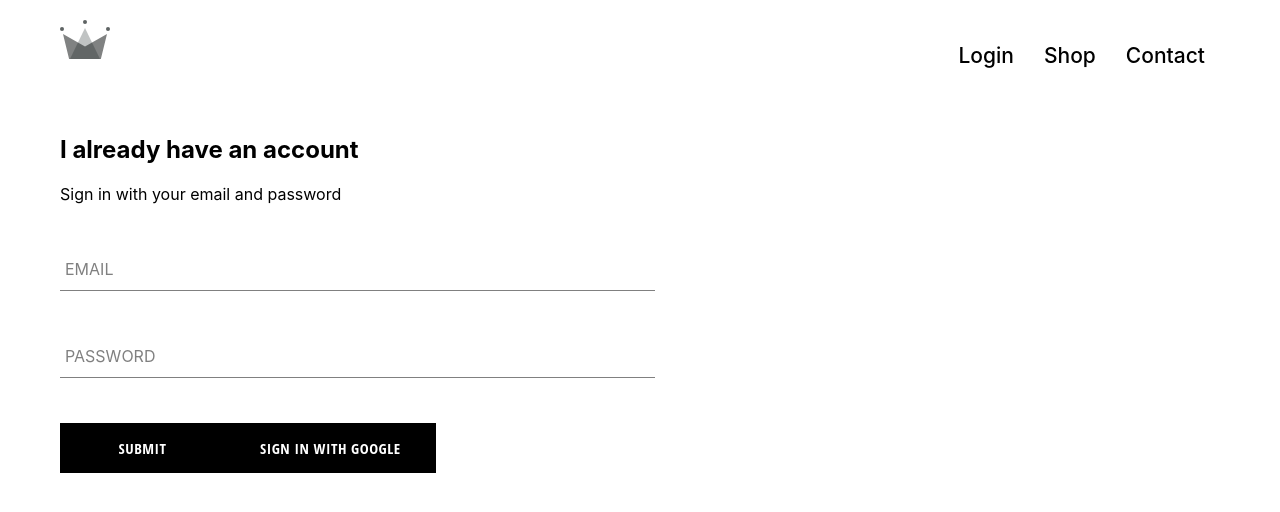
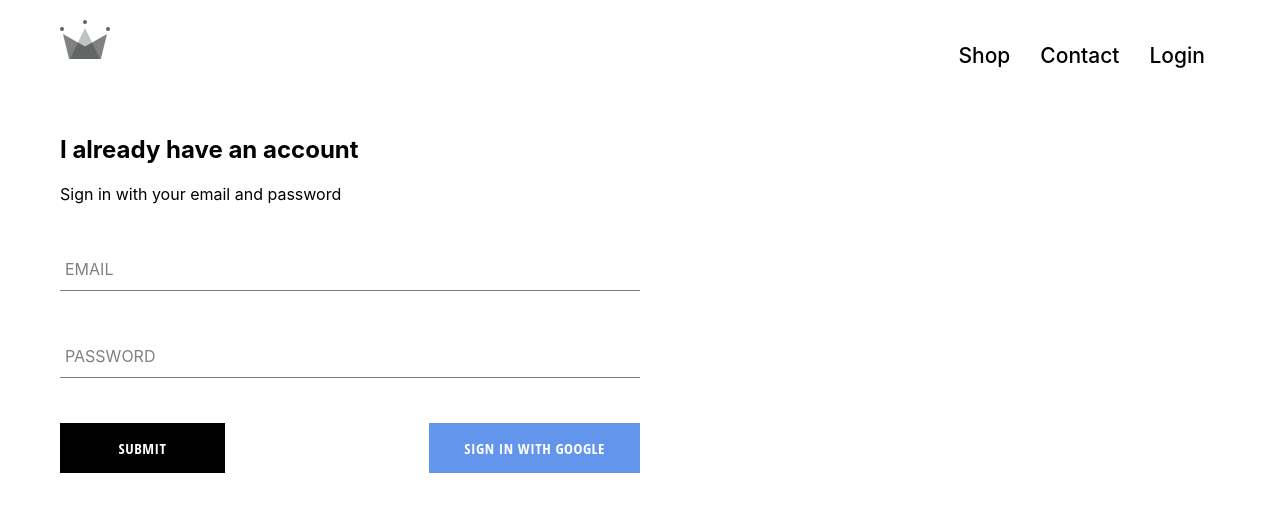
Before and after one commit to shubgupta/shopping, a React (Create React App) app: page /login in a window 1280 px wide. Shown: the top 512 px of the page. Built offline with nearby package versions, Linux system fonts and the light colour scheme; no server answers.

Commit message:
Implemented Sign Out Functionality

```diff
--- a/src/App.css
+++ b/src/App.css
@@ -1,4 +1,7 @@
-
+* {
+  padding: 0 auto;
+  box-sizing: border-box;
+}
 .App {
   padding: 20px 60px;
 }
--- a/src/App.js
+++ b/src/App.js
@@ -6,11 +6,31 @@
 import ShopPage from './pages/shop/shop';
 import Header from './components/header/header.jsx'
 import SignInSignUp from './pages/signInSignUp/signInSignUp.jsx';
+import { auth } from './firebase/firebase-utils'
+class App extends React.Component {
+  constructor() {
+    super();
+    this.state = {
+      currentUser: null
+    }
+  }
+  unsubscribeFromAuth = null
+  componentDidMount() {
+    this.unsubscribeFromAuth = auth.onAuthStateChanged(user => {
+      this.setState({
+        currentUser: user
+      })
 
-function App() {
+      console.log(user)
+    })
+  }
+  componentWillUnmount() {
+    this.unsubscribeFromAuth()
+  }
+  render() {
     return (
       <div className="App">
-      <Header />
+        <Header currentUser={this.state.currentUser} />
         <Switch>
           <Route exact path="/" component={HomePage} />
           <Route exact path="/shop" component={ShopPage} />
@@ -20,4 +40,6 @@
     );
   }
 
+}
+
 export default App;
--- a/src/components/custom-button/custom-button.jsx
+++ b/src/components/custom-button/custom-button.jsx
@@ -1,8 +1,8 @@
 import React from 'react';
 import './custom-button.scss'
-const CustomButton = ({ children, ...otherProps }) => (
+const CustomButton = ({ children, isGoogleSignIn, ...otherProps }) => (
 
-  <button className="custom-button" {...otherProps}>
+  <button className={`${isGoogleSignIn ? 'google-sign-in' : ''} custom-button ml-2`} {...otherProps}>
     {children}
   </button>
 )
--- a/src/components/custom-button/custom-button.scss
+++ b/src/components/custom-button/custom-button.scss
@@ -19,4 +19,13 @@
     color: black;
     border: 1px solid black;
   }
+
+  &.google-sign-in {
+    background: cornflowerblue;
+    &:hover {
+      border: none;
+      background: darkblue;
+      color: #fff;
+    }
+  }
 }
--- a/src/components/header/header.jsx
+++ b/src/components/header/header.jsx
@@ -2,17 +2,24 @@
 import './header.scss';
 import { ReactComponent as Logo } from '../../assets/crown.svg'
 import { Link } from 'react-router-dom';
-const Header = () => (
+import { auth } from '../../firebase/firebase-utils';
+const Header = ({ currentUser }) => (
 
   <div className="header">
     <Link to="/" className="logo-container">
       <Logo className="logo" />
     </Link>
     <div className="options">
-
-      <Link to="/login" className="option">Login</Link>
       <Link to="/shop" className="option">Shop</Link>
       <Link to="/contact" className="option">Contact</Link>
+      {
+        currentUser ?
+          <div className="option" onClick={() => auth.signOut()}>
+            Sign Out
+          </div>
+          :
+          <Link to="/login" className="option">Login</Link>
+      }
 
     </div>
   </div>
--- a/src/components/header/header.scss
+++ b/src/components/header/header.scss
@@ -14,6 +14,7 @@
     width: 50%;
     height: 100%;
     display: flex;
+    cursor: pointer;
     align-items: center;
     justify-content: flex-end;
 
--- a/src/components/signIn/signIn.jsx
+++ b/src/components/signIn/signIn.jsx
@@ -54,13 +54,14 @@
             label="password"
             handleChange={this.handleChange}
           />
-          <CustomButton type="submit">
-            Submit
-          </CustomButton>
-
-          <CustomButton onClick={signInWithGoogle}>
-            Sign In With Google
-          </CustomButton>
+          <div className="buttons">
+            <CustomButton type="submit">
+              Submit
+            </CustomButton>
+            <CustomButton onClick={signInWithGoogle} isGoogleSignIn={true}>
+              Sign In With Google
+            </CustomButton>
+          </div>
 
         </form>
       </div>
--- a/src/components/signIn/signIn.scss
+++ b/src/components/signIn/signIn.scss
@@ -5,4 +5,8 @@
   .title {
     margin: 10px 0px;
   }
+  .buttons {
+    display: flex;
+    justify-content: space-between;
+  }
 }
```
Lines whose indentation alone changed are shown as unchanged.
